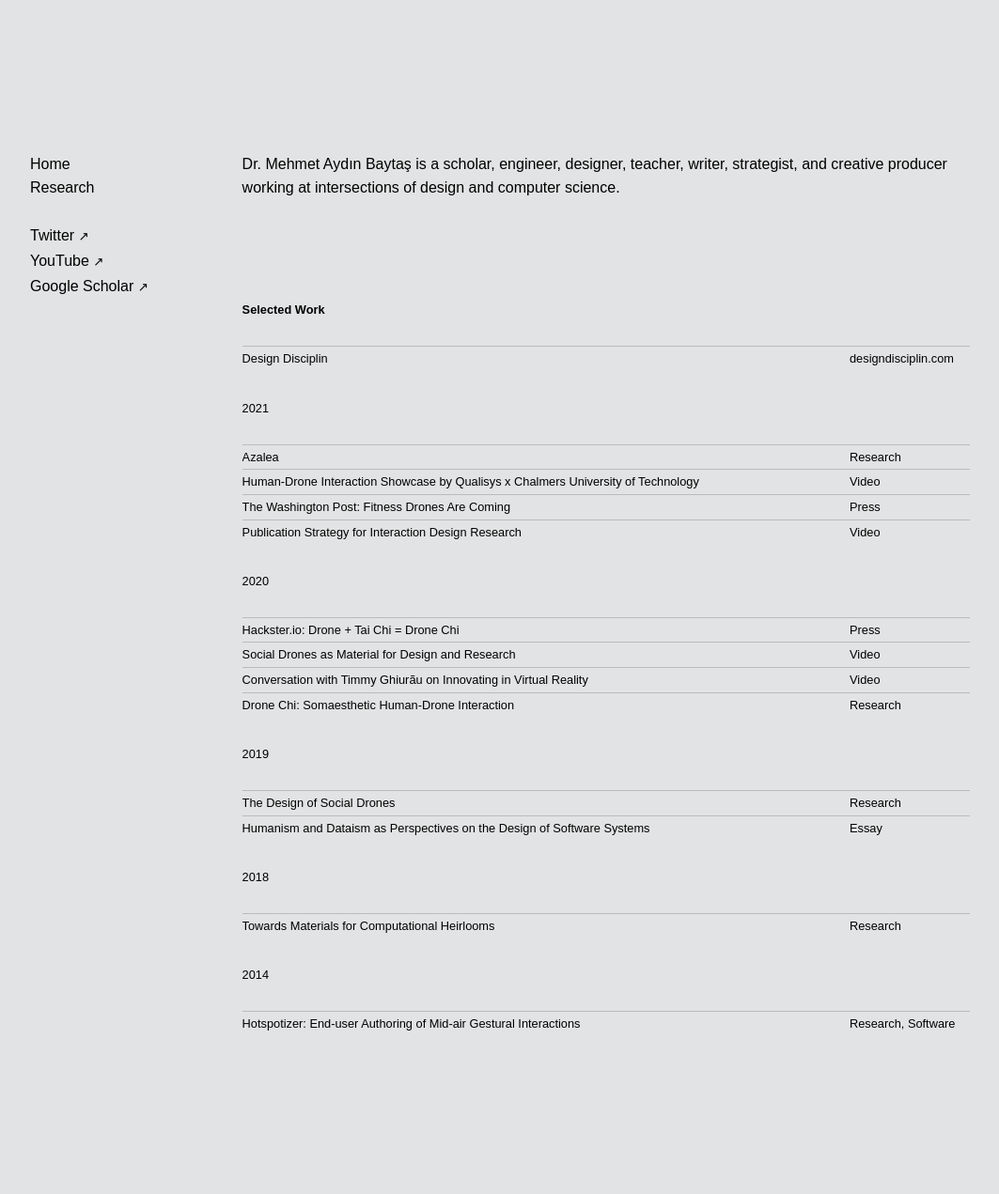
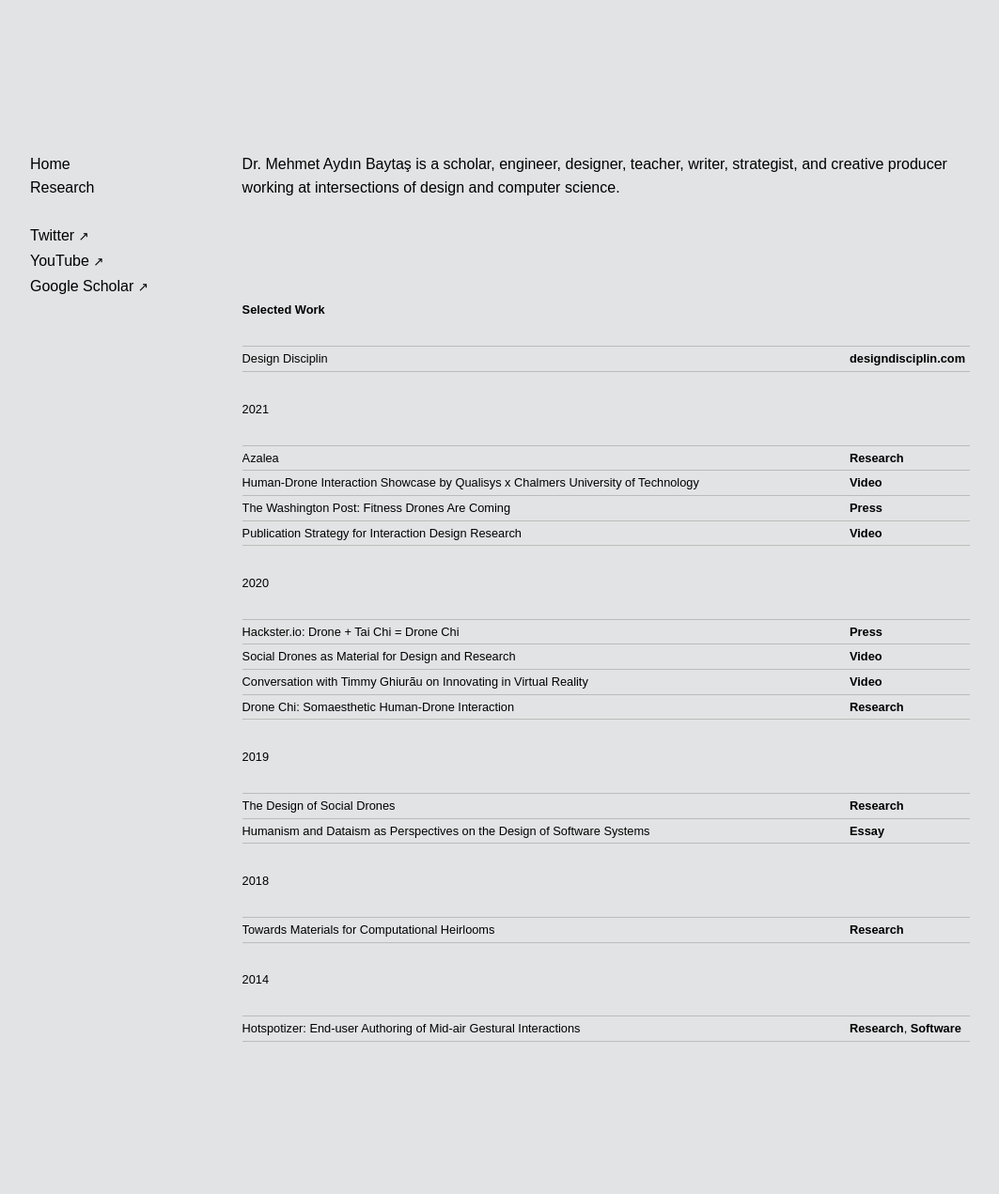
Before and after one commit to l77l77/mbaytas.github.io, a Jekyll site: the page built from README.md, in a window 1280 px wide. Shown: the whole page at 94% size, without its empty margins (108-1171 px from the left). Built offline with Jekyll 4.4.1, drawn with Linux system fonts in a browser that asks for light colours; some web fonts are replaced; our own code applies the rules of GitHub Pages for plain Markdown files; comment, search, counter and statistics services are not loaded.

Commit message:
Update default.html

```diff
--- a/_layouts/default.html
+++ b/_layouts/default.html
@@ -126,13 +126,14 @@
       dl dt {
         border-top: 1px solid #bbb;
       }
-      dl dd:last--of-type,
+      dl dd:last-of-type,
       dl dt:last-of-type {
         border-bottom: 1px solid #bbb;
       }
       dl dd a,
       dl dt a {
         text-decoration: none;
+        font-weight: bold;
       }
 
       hr {
```
